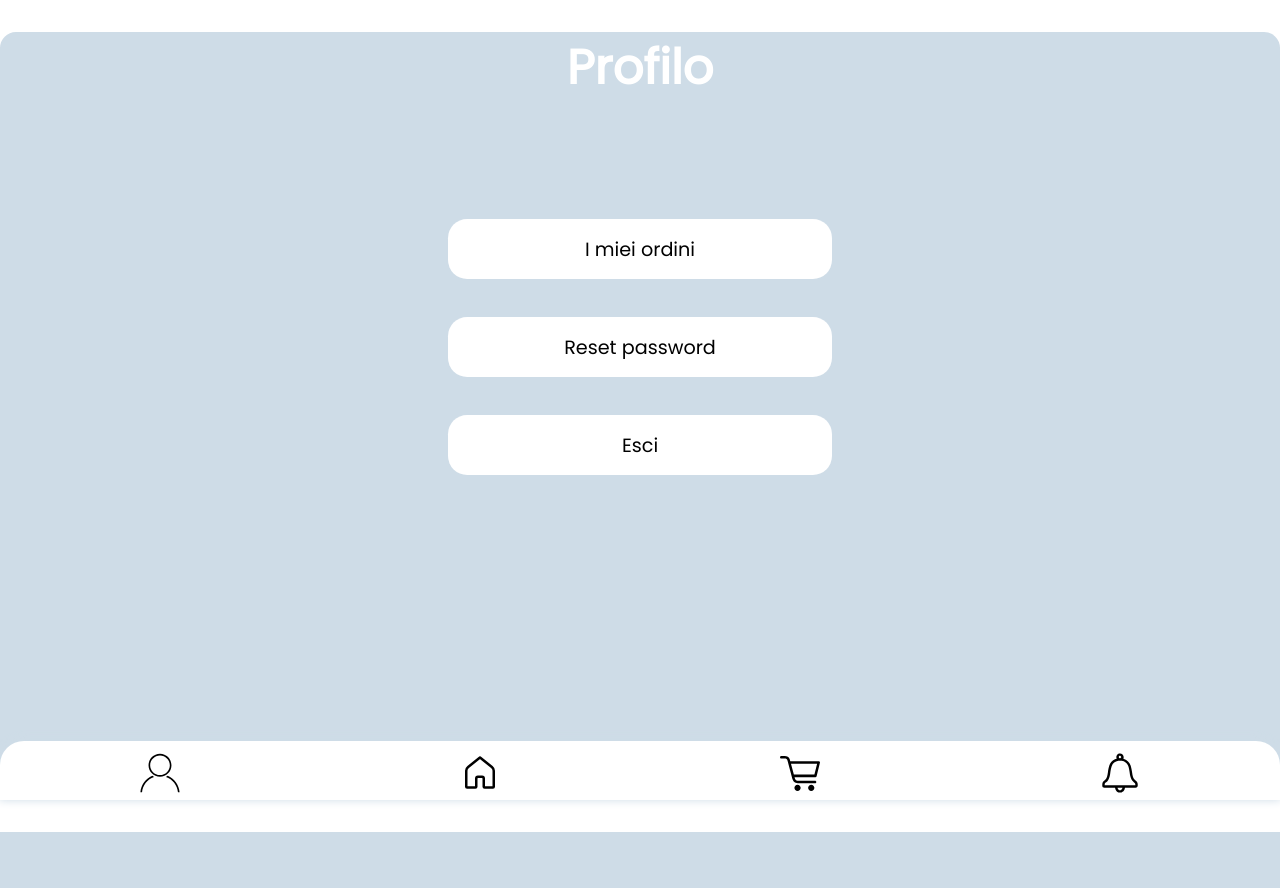
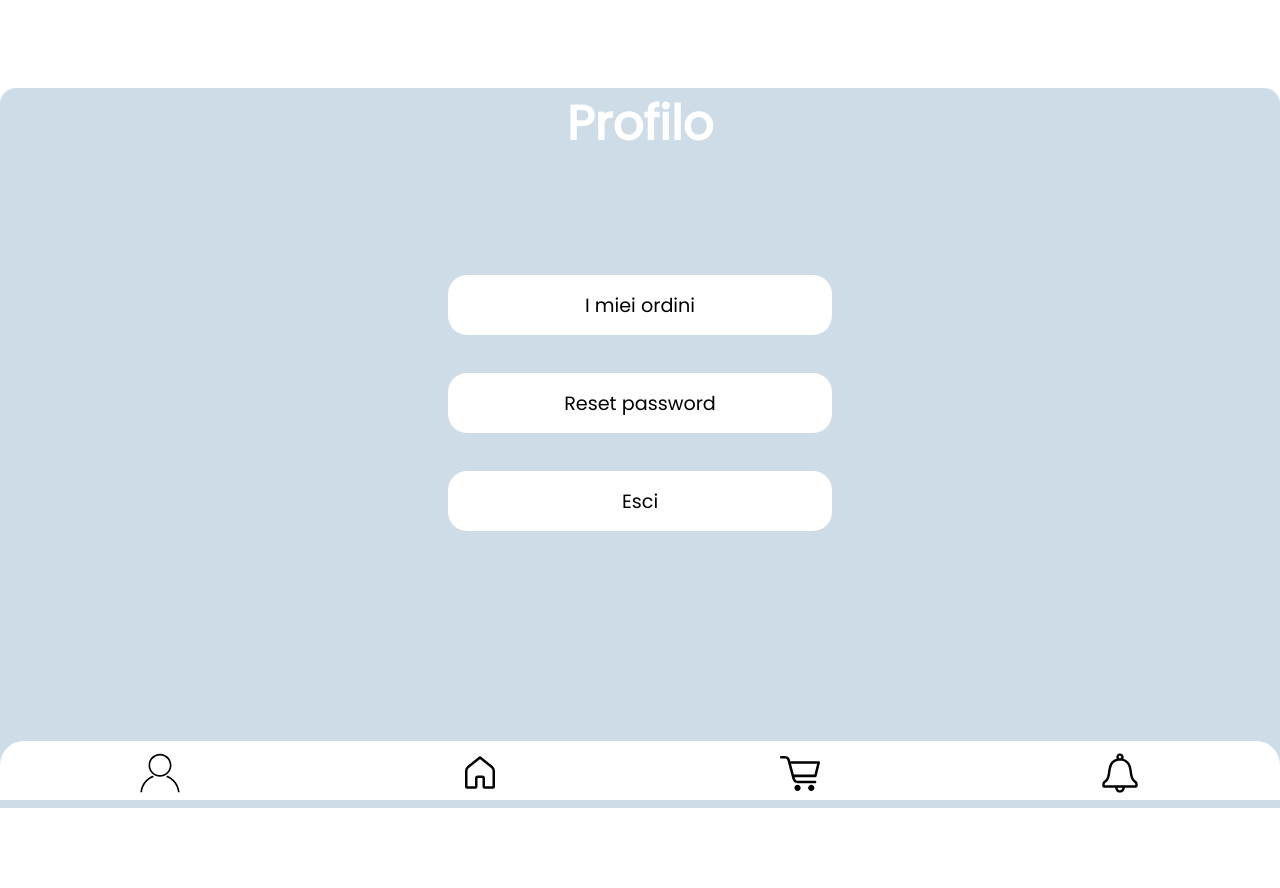
Before and after one commit to zucchero-sintattico/tagazon, a PHP site: page /?page=profile in a window 1280 px wide. Before the commit the page ends 832 px from the top, so only its background shows below. Run offline with PHP 8.4, Linux system fonts and the light colour scheme; the visitor is signed in with stand-in values (Sample User, id 1).

Commit message:
fix profile

```diff
--- a/src/pages/navbar/navbar.html
+++ b/src/pages/navbar/navbar.html
@@ -1,6 +1,6 @@
 <nav>
     <ul>
-        <li><a id="navbar-link-account" href="?page=account">Account</a></li>
+        <li><a id="navbar-link-profile" href="?page=profile">Account</a></li>
         <li><a id="navbar-link-home" href="?page=home">Home</a></li>
         <li><a id="navbar-link-cart" href="?page=cart">Cart</a><span id="navbar-cart-items-counter"></span></li>
         <li><a id="navbar-link-notifications" href="?page=notifications">Notifications</a><span id="navbar-notifications-counter"></span></li>
--- a/src/pages/profile/profile.css
+++ b/src/pages/profile/profile.css
@@ -5,20 +5,14 @@ body {
     font-family: AlfaSlabOne;
 }
 
-h1 {
-    margin: 1em 0;
-    color: var(--text-color);
-    font-size: 1.2em;
-    text-align: center;
-}
-
 main {
+    margin-top: 5.5em;
     background-color: var(--background-body);
     border-radius: 1em 1em 0 0;
     min-height: 90%;
 }
 
-main>h2 {
+main>h1 {
     margin-bottom: 2em;
     color: white;
     font-size: 2em;
@@ -39,10 +33,7 @@ main>a {
 }
 
 @media screen and (min-width: 768px) {
-    h1 {
-        font-size: 2em;
-    }
-    main>h2 {
+    main>h1 {
         font-size: 3em;
     }
     main>a {
--- a/src/pages/profile/profile.html
+++ b/src/pages/profile/profile.html
@@ -1,6 +1,5 @@
-<h1></h1>
 <main>
-    <h2>Profilo</h2>
+    <h1>Profilo</h1>
     <a href="#">I miei ordini</a>
     <a href="#">Reset password</a>
     <a href="#">Esci</a>
```
